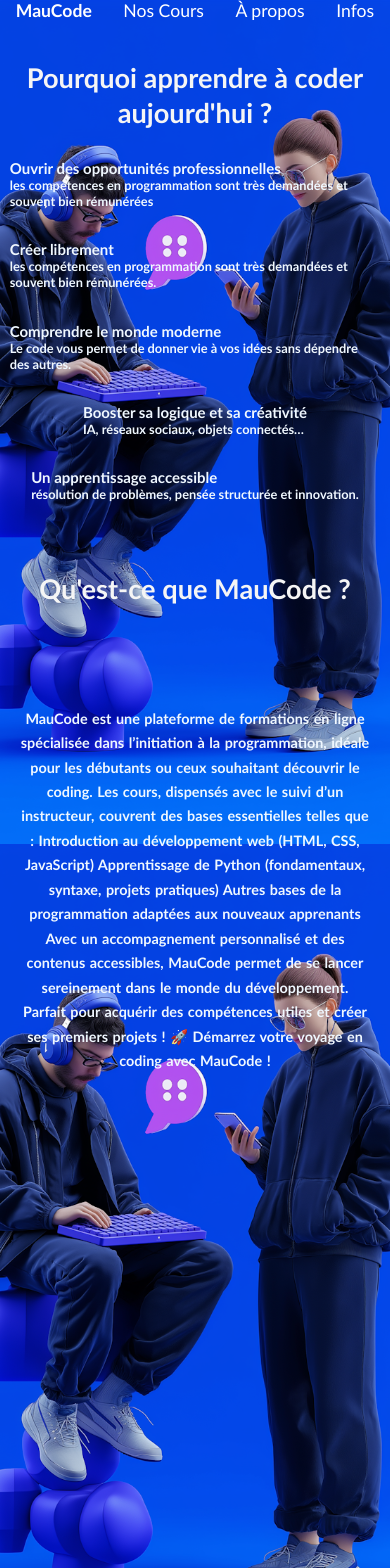
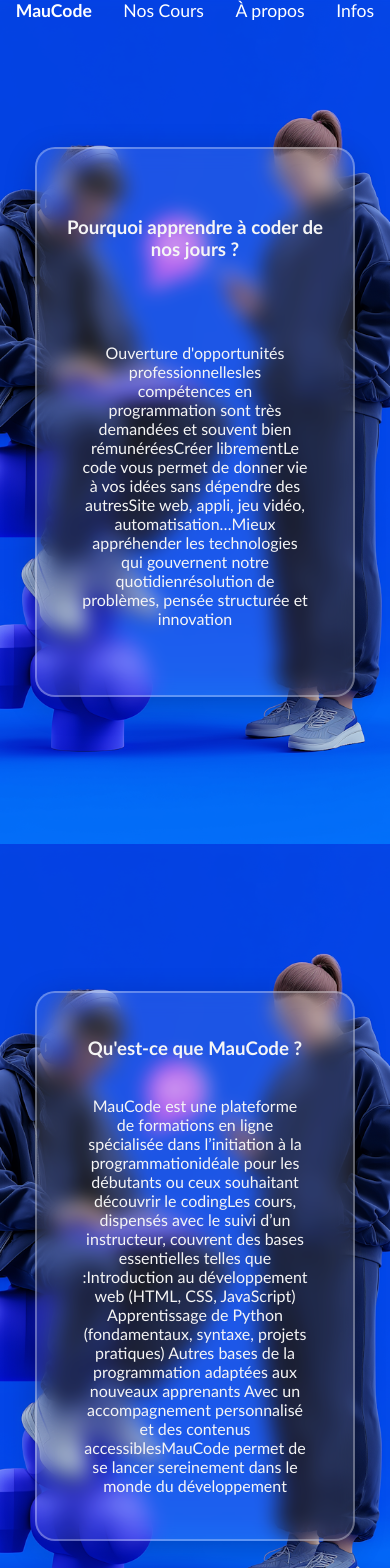
Before and after one commit to AKEKOFranck/MauCode, a React (Vite) app: page /About in a window 390 px wide. Shown: the top 1568 px of the page. Built offline with nearby package versions, Linux system fonts and the light colour scheme.

Commit message:
update about/courses/CSS

```diff
--- a/src/pages/About.jsx
+++ b/src/pages/About.jsx
@@ -1,75 +1,62 @@
 import '../styles/About.css';
 
 export default function About() {
-    const texte = [
-    {
-        id: 1,
-        title: "Ouvrir des opportunités professionnelles",
-        text1: "Que ce soit dans la tech, la finance, la santé ou même l’art,",
-        text2: "les compétences en programmation sont très demandées et souvent bien rémunérées"
+
+    const aboutData = [
+
+        {id:1,
+        title:" Pourquoi apprendre à coder de nos jours ?",
+        textData : [
+            "Ouverture d'opportunités professionnelles",
+            "les compétences en programmation sont très demandées et souvent bien rémunérées",
+            "Créer librement",
+            "Le code vous permet de donner vie à vos idées sans dépendre des autres",
+            "Site web, appli, jeu vidéo, automatisation…",
+            "Mieux appréhender les technologies qui gouvernent notre quotidien",
+            "résolution de problèmes, pensée structurée et innovation",
+        ]
         },
-    {
-        id: 2,
-        title: "Créer librement",
-        text1: "Que ce soit dans la tech, la finance, la santé ou même l'art,",
-        text2: "les compétences en programmation sont très demandées et souvent bien rémunérées."
+
+        {id:2,
+        title:"Qu'est-ce que MauCode ?",
+        textData : [
+            "MauCode est une plateforme de formations en ligne spécialisée dans l’initiation à la programmation",
+            "idéale pour les débutants ou ceux souhaitant découvrir le coding",
+            "Les cours, dispensés avec le suivi d’un instructeur, couvrent des bases essentielles telles que :",
+            "Introduction au développement web (HTML, CSS, JavaScript) ",
+            "Apprentissage de Python (fondamentaux, syntaxe, projets pratiques) ",
+            "Autres bases de la programmation adaptées aux nouveaux apprenants ",
+            "Avec un accompagnement personnalisé et des contenus accessibles",
+            "MauCode permet de se lancer sereinement dans le monde du développement",
+        ]
         },
-    {
-        id: 3,
-        title: "Comprendre le monde moderne",
-        text1: "Site web, appli, jeu vidéo, automate…",
-        text2: "Le code vous permet de donner vie à vos idées sans dépendre des autres."
+
+        {id:3,
+        title:" Résumé du Mode de Formation",
+        textData : [
+            "Une fois l'inscription finalisée et le paiement effectué",
+            "le processus de formation est personnalisé et interactif",
+            "l'apprenant et l'instructeur établissent conjointement un emploi du temps sur mesure",
+            "Les cours sont ensuite dispensés en direct via visioconférence,",
+            " en utilisant des plateformes de communication comme Google Meet.",
+            "Enfin, pour renforcer la pratique et garantir l'acquisition des compétences,",
+            " chaque session de cours inclut des travaux pratiques (TP).",
+        ]
         },
-    {
-        id: 4,
-        title: "Booster sa logique et sa créativité",
-        text1: "Mieux appréhender les technologies qui gouvernent notre quotidien",
-        text2: "IA, réseaux sociaux, objets connectés…"
-    },
-    {
-        id: 5,
-        title: "Un apprentissage accessible",
-        text1: "Le codage développe des compétences utiles dans tous les domaines",
-        text2: "résolution de problèmes, pensée structurée et innovation."
-    }
-];
+    ]
 
     return(
         <section className='about_main'>
-            <h1 className='about_title'>
-                Pourquoi apprendre à coder aujourd'hui ?
-            </h1>
-
-            <div className='about_cont'>
-                {texte.map((t1) =>(
-                    <div className='about_container' key={t1.id}>
-                        <h3 className='about_box'>
-                            {t1.title}
+            {aboutData.map((about, idx) =>(
+                 <div className='about_cont' key={about.id}>
+                    <h3 className='about_title'>
+                        {about.title}
                     </h3>
-                        <p className='about_info'>
-                            {t1.text2}
-                        </p>
+                    <ul>
+                        <li key={idx}>{about.textData}</li>
+                    </ul>
                 </div>
             ))}
-            </div>
-
-            <h1 className='about_title'>
-                Qu'est-ce que MauCode ?
-            </h1>
-
-            <div className='about_cont2'>
-                MauCode est une plateforme de formations en ligne spécialisée dans l’initiation à la programmation, idéale pour les débutants ou ceux souhaitant découvrir le coding. Les cours, dispensés avec le suivi d’un instructeur, couvrent des bases essentielles telles que :
-
-Introduction au développement web (HTML, CSS, JavaScript)
-
-Apprentissage de Python (fondamentaux, syntaxe, projets pratiques)
-
-Autres bases de la programmation adaptées aux nouveaux apprenants
-
-Avec un accompagnement personnalisé et des contenus accessibles, MauCode permet de se lancer sereinement dans le monde du développement. Parfait pour acquérir des compétences utiles et créer ses premiers projets !
-
-🚀 Démarrez votre voyage en coding avec MauCode !
-            </div>
         </section>
     )
 }
--- a/src/styles/About.css
+++ b/src/styles/About.css
@@ -1,191 +1,59 @@
 .about_main{
     width: 100%;
-    height: 250vh;
+    height: 150vh;
     background-repeat: no-repeat;
     background-size: cover;
     background-attachment: fixed;
     background-image: url('../assets/fond6.png');
     display: flex;
-    justify-content: space-between;
-    flex-direction: column;
+    justify-content: space-around;
     align-items: center;
 }
 
-.about_title{
-    position: relative;
-    top: 100px;
-    font-size: 3rem;
-    text-align: center;
-    font-weight: 900;
-    color: whitesmoke;
+.about_cont {
+            border: 2px solid rgba(255, 255, 255, 0.3);
+            width: 320px;
+            height: 550px;
+            text-align: center;
+            display: flex;
+            flex-direction: column;
+            justify-content: space-around;
+            color: whitesmoke;
+            background: rgba(255, 255, 255, 0.1);
+            backdrop-filter: blur(10px);
+            border-radius: 20px;
+            padding: 25px;
+            box-shadow: 0 8px 32px rgba(0, 0, 0, 0.2);
+            transition: transform 0.3s ease, box-shadow 0.3s ease;
+        }
+
+        .about_cont:hover {
+            transform: translateY(-10px);
+            box-shadow: 0 15px 40px rgba(0, 0, 0, 0.3);
+            background: rgba(255, 255, 255, 0.15);
+        }
+
+ul li{
+    padding: 0px 20px;
 }
 
-.about_cont{
-    width: 90%;
-    height: 70vh;
-    display: flex;
-    align-items: center;
-    justify-content: space-around;
-    flex-direction: column;
-    color: aliceblue;
-    font-weight: 800;
+
+
+@media (max-width:767px) {
+    .about_main{
+        flex-direction: column;
+        height: 300vh;
+    }
 }
 
-.about_cont2{
-    width: 70%;
-    height: 90vh;
-    display: flex;
-    word-spacing: 5px;
-    align-items: center;
-    text-align: center;
-    flex-direction: column;
-    justify-content: space-around;
-    color: aliceblue;
-    font-weight: 800;
-    font-size: 1.2rem;
-}
 
-/* Tablettes (768px - 1024px) */
-@media (max-width: 1024px) {
+@media (min-width:767px) and (max-width:1400px) {
     .about_main{
-        height: auto;
-        min-height: 200vh;
-        padding: 80px 0;
-        gap: 60px;
-    }
-
-    .about_title{
-        top: 50px;
-        font-size: 2.5rem;
-        padding: 0 20px;
+        flex-direction: column;
+        height: 300vh;
     }
 
     .about_cont{
-        width: 85%;
-        height: auto;
-        min-height: 60vh;
-        gap: 40px;
-        padding: 30px 0;
-    }
-
-    .about_cont2{
-        width: 85%;
-        height: auto;
-        min-height: 80vh;
-        font-size: 1.1rem;
-        word-spacing: 3px;
-        padding: 20px;
+        width: 70%;
     }
 }
-
-/* Mobiles (767px et moins) */
-@media (max-width: 767px) {
-    .about_main{
-        height: auto;
-        min-height: 180vh;
-        padding: 60px 0;
-        gap: 40px;
-        justify-content: flex-start;
-    }
-
-    .about_title{
-        top: 30px;
-        font-size: 2rem;
-        padding: 0 15px;
-        line-height: 1.3;
-    }
-
-    .about_cont{
-        width: 90%;
-        height: auto;
-        min-height: 50vh;
-        gap: 30px;
-        padding: 20px 0;
-        font-size: 0.9em;
-    }
-
-    .about_cont2{
-        width: 90%;
-        height: auto;
-        min-height: 70vh;
-        font-size: 1rem;
-        word-spacing: 2px;
-        padding: 15px;
-        line-height: 1.6;
-    }
-}
-
-/* Grands écrans (1400px et plus) */
-@media (min-width: 1400px) {
-    .about_main{
-        height: 200vh;
-    }
-
-    .about_title{
-        top: 120px;
-        font-size: 3.5rem;
-    }
-
-    .about_cont{
-        width: 80%;
-        height: 60vh;
-    }
-
-    .about_cont2{
-        width: 60%;
-        height: 80vh;
-        font-size: 1.3rem;
-    }
-}
-
-/* Très petits mobiles (480px et moins) */
-@media (max-width: 480px) {
-    .about_main{
-        min-height: 200vh;
-        padding: 40px 0;
-        gap: 30px;
-    }
-
-    .about_title{
-        top: 20px;
-        font-size: 1.7rem;
-        padding: 0 10px;
-    }
-
-    .about_cont{
-        width: 95%;
-        min-height: 45vh;
-        gap: 25px;
-        padding: 15px 0;
-        font-size: 0.8em;
-    }
-
-    .about_cont2{
-        width: 95%;
-        min-height: 65vh;
-        font-size: 0.9rem;
-        word-spacing: 1px;
-        padding: 10px;
-        line-height: 1.7;
-    }
-}
-
-/* Écrans moyens (1025px - 1399px) */
-@media (min-width: 1025px) and (max-width: 1399px) {
-    .about_main{
-        height: 220vh;
-    }
-
-    .about_title{
-        font-size: 2.8rem;
-    }
-
-    .about_cont{
-        width: 85%;
-    }
-
-    .about_cont2{
-        width: 75%;
-        font-size: 1.1rem;
-    }
-}
--- a/src/styles/Course.css
+++ b/src/styles/Course.css
@@ -37,7 +37,18 @@
   flex-direction: column;
   align-items: center;
   justify-content: space-around;
+  background: rgba(255, 255, 255, 0.1);
+    backdrop-filter: blur(10px);
+    transition: all 0.3s ease-in-out;
 }
+
+.course_box:hover{
+   transform: translateY(-10px);
+            box-shadow: 0 15px 40px rgba(0, 0, 0, 0.3);
+            background: rgba(255, 255, 255, 0.15);
+}
+
+
 
 .course_text{
   color: whitesmoke;
@@ -57,7 +68,7 @@
 }
 
 /* Tablettes (768px - 1024px) */
-@media (max-width: 1024px) {
+@media (min-width:767px)  and (max-width: 1400px) {
   .course_main {
     height: auto;
     min-height: 150vh;
@@ -93,15 +104,20 @@
 @media (max-width: 767px) {
   .course_main {
     height: auto;
-    min-height: 200vh;
+    height: 300vh;
     gap: 30px;
     padding: 60px 0;
+    position: relative;
+    gap: 200px;
+
   }
 
   .course_title {
     top: 100px;
     font-size: 1.3rem;
     padding: 0 15px;
+    position: relative;
+    top: 200px;
   }
 
   .course_cont {
@@ -121,60 +137,3 @@
     width: 30%;
   }
 }
-
-/* Grands écrans (1400px et plus) */
-@media (min-width: 1400px) {
-  .course_main {
-    height: 100vh;
-  }
-
-  .course_title {
-    top: 250px;
-    font-size: 2.2rem;
-  }
-
-  .course_cont {
-    top: 400px;
-    width: 80%;
-    max-width: 1200px;
-  }
-
-  .course_box {
-    width: 22%;
-    height: 250px;
-  }
-
-  .course_img {
-    width: 25%;
-  }
-}
-
-/* Très petits mobiles (480px et moins) */
-@media (max-width: 480px) {
-  .course_main {
-    padding: 40px 0;
-  }
-
-  .course_title {
-    top: 80px;
-    font-size: 1.1rem;
-  }
-
-  .course_cont {
-    top: 100px;
-    gap: 30px;
-  }
-
-  .course_box {
-    width: 90%;
-    padding: 15px 0;
-  }
-
-  .course_img {
-    width: 30%;
-  }
-
-  .course_text {
-    font-size: 0.9rem;
-  }
-}
```
Lines whose indentation alone changed are shown as unchanged.
